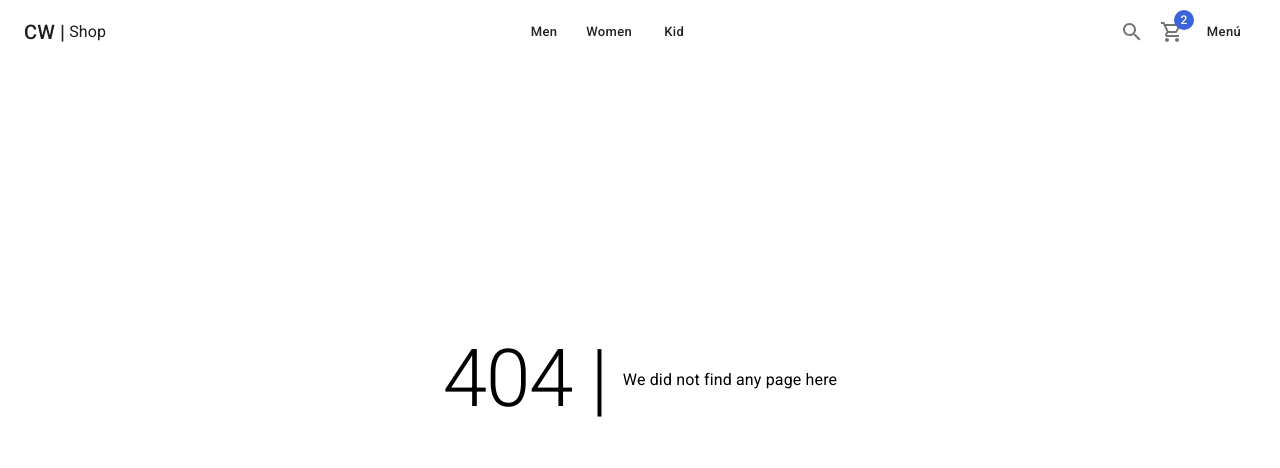
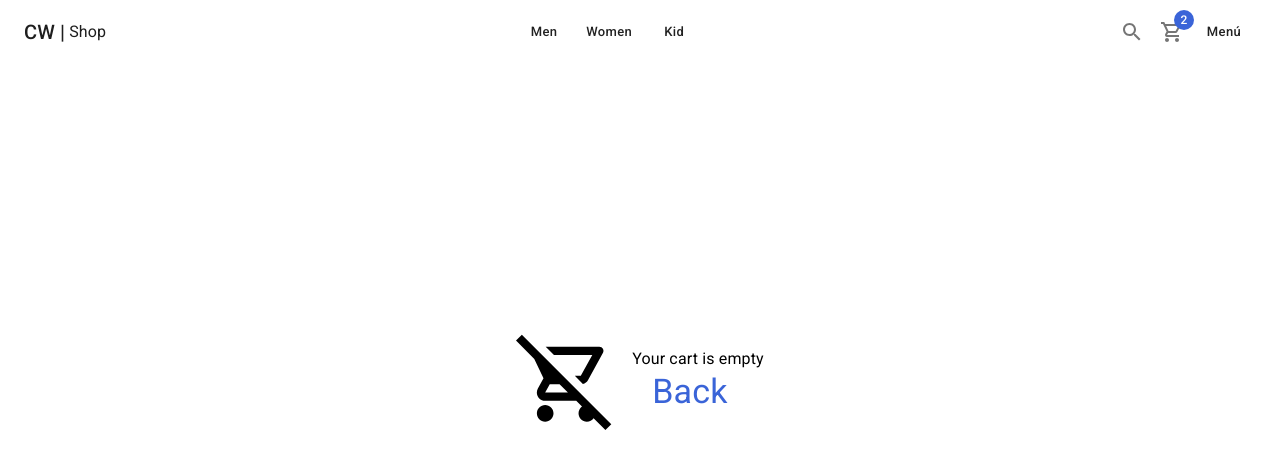
Before and after one commit to Ivowainer/cw-shop, a Next.js app: page /cart/empty in a window 1280 px wide. Before the commit this address had no page. Shown: the top 468 px of the page. Built offline with nearby package versions, Linux system fonts and the light colour scheme.

Commit message:
Cart Empty

```diff
--- a/components/products/ProductSizeSelector.tsx
+++ b/components/products/ProductSizeSelector.tsx
@@ -14,6 +14,7 @@
             <Button
                 key={ size }
                 size='small'
+                color={ selectedSize === size ? 'primary' : 'info' }
             >
                 { size }
             </Button>
--- /dev/null
+++ b/pages/cart/empty.tsx
@@ -0,0 +1,23 @@
+import NextLink from 'next/link';
+
+import { RemoveShoppingCartOutlined } from "@mui/icons-material"
+import { Box, Link, Typography } from "@mui/material"
+import { ShopLayout } from "../../components/layouts"
+
+const EmptyPage = () => {
+  return (
+    <ShopLayout title="Cart Empty" pageDescription="No items in the cart">
+        <Box flexDirection={{ xs: 'column', sm: 'row'}} display='flex' justifyContent='center' alignItems='center' height='calc(100vh - 200px)'>
+            <RemoveShoppingCartOutlined sx={{ fontSize: 100 }} />
+            <Box display="flex" flexDirection='column' alignItems='center'>
+                <Typography marginLeft={2}>Your cart is empty</Typography>
+                <NextLink href='/' passHref>
+                    <Link typography="h4" color="secondary">Back</Link>
+                </NextLink>
+            </Box>
+        </Box>
+    </ShopLayout>
+  )
+}
+
+export default EmptyPage
```
